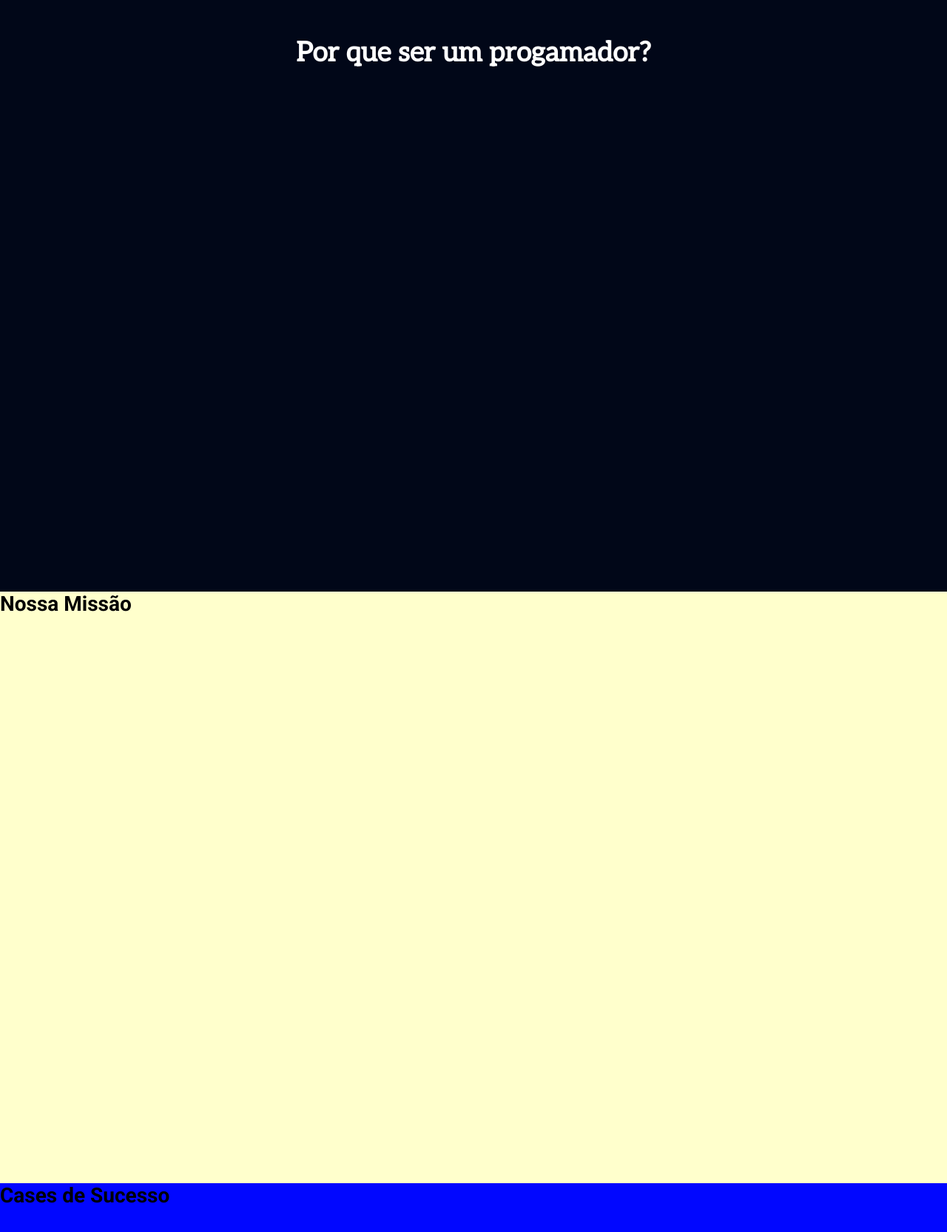
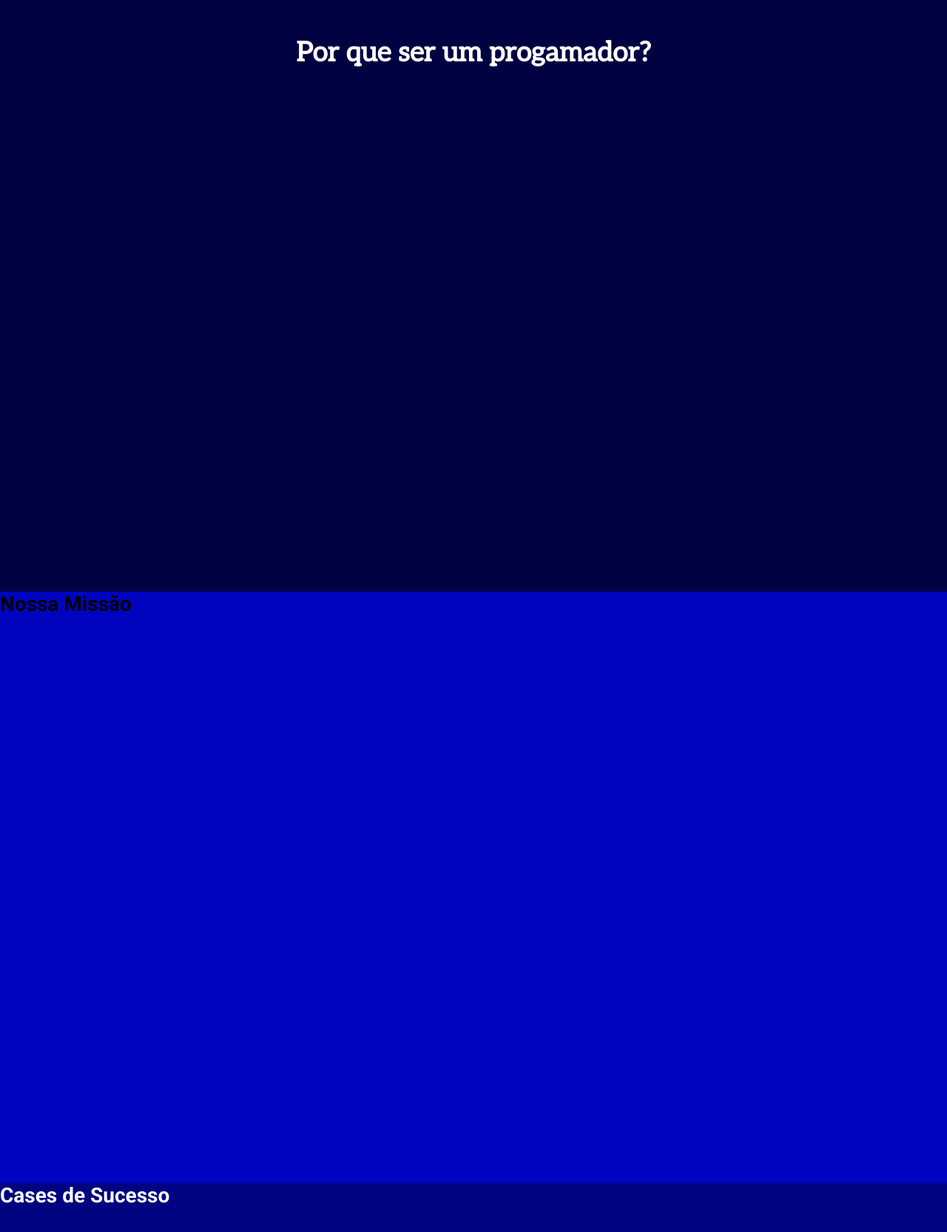
Before and after one commit to gmargutti/rsxp14, a React (Create React App) app: page / in a window 1280 px wide. Shown: the top 1666 px of the page at 74% size. Built offline with nearby package versions, Linux system fonts and the light colour scheme; the HTML template or start-up script is replaced by a standard one.

Commit message:
estlizacao das outras páginas

```diff
--- a/src/pages/Main/styles.js
+++ b/src/pages/Main/styles.js
@@ -1,7 +1,7 @@
 import styled from 'styled-components';
 
 export const Header = styled.div`
-  background: #010718;
+  background: #000140;
   height: 100%;
 
   h1 {
@@ -17,11 +17,12 @@ export const Header = styled.div`
 `;
 
 export const Mission = styled.div`
-  background: #ffc;
+  background: #0004bf;
   height: 100%;
 `;
 
 export const Cases = styled.div`
-  background: #0107ff;
+  background: #000380;
   height: 100%;
+  color: #fff;
 `;
```
